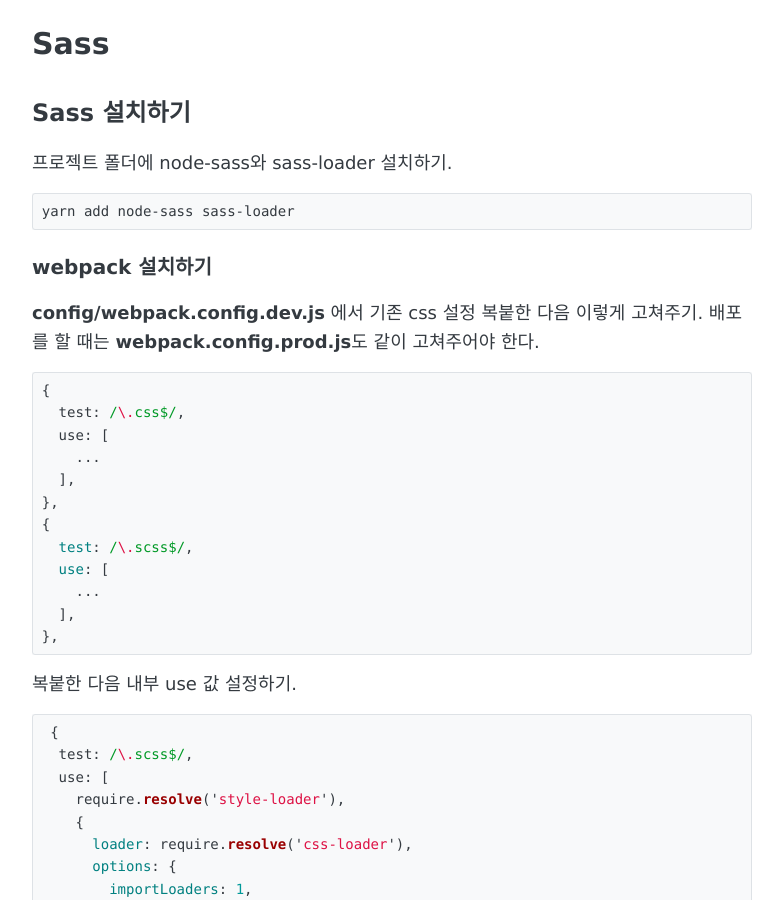
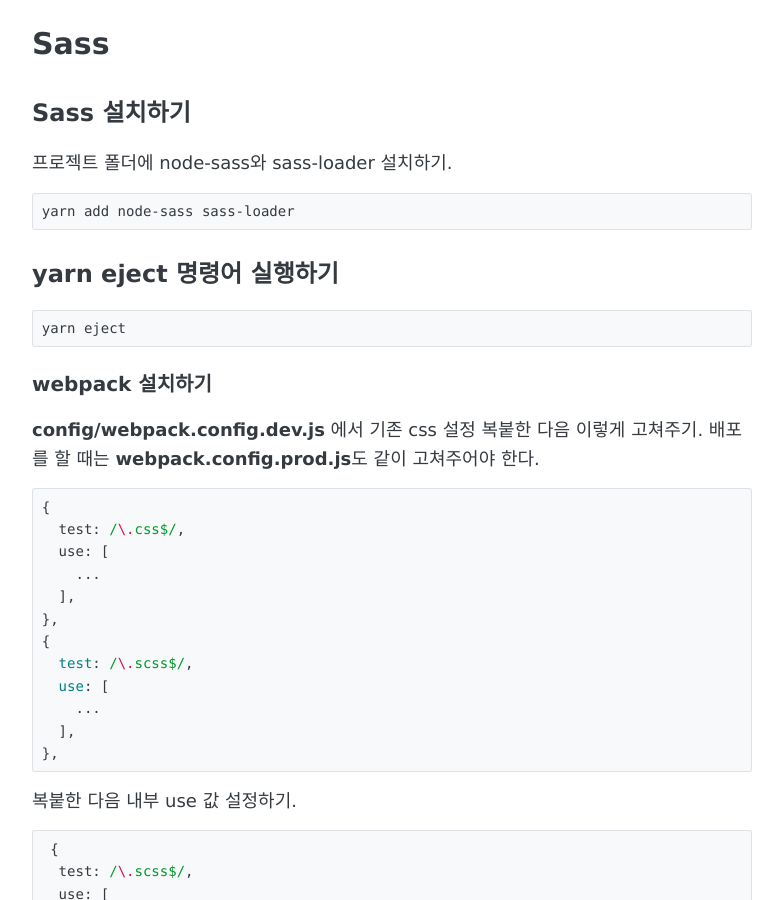
Before and after one commit to Seonghui/Seonghui.github.io, a Jekyll site: the page built from _posts/2018-09-25-react-start.md, in a window 1280 px wide and 900 px high, scrolled down 1168 px. Shown: the whole window, without its empty margins (248-1031 px from the left). Built offline with Jekyll 4.4.1, drawn with Linux system fonts in a browser that asks for light colours.

Commit message:
Add related content

````diff
--- a/_posts/2018-09-25-react-start.md
+++ b/_posts/2018-09-25-react-start.md
@@ -44,6 +44,12 @@
 
 ```
 yarn add node-sass sass-loader
+```
+
+## yarn eject 명령어 실행하기
+
+```
+yarn eject
 ```
 
 ### webpack 설치하기
````
